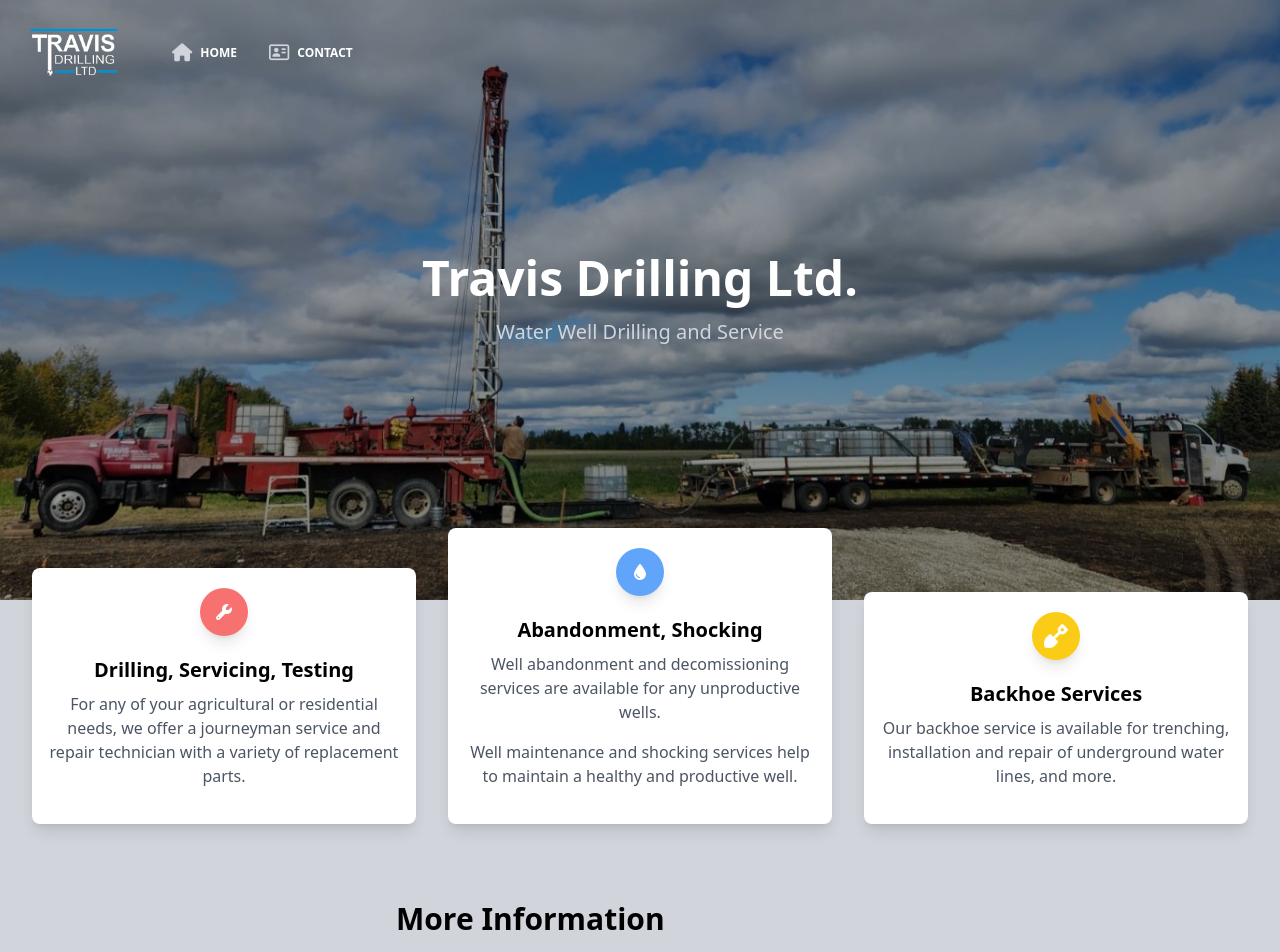
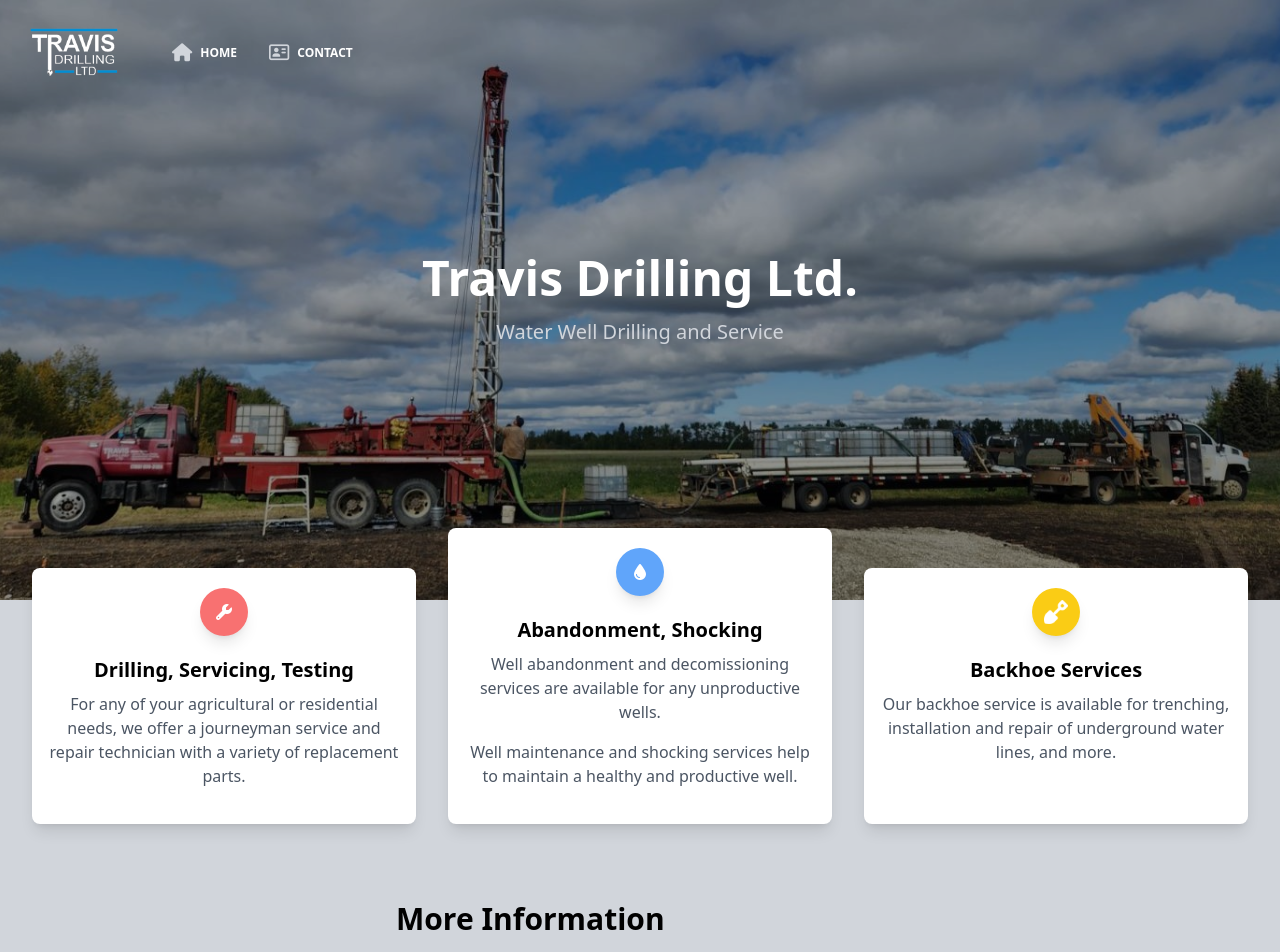
Before and after one commit to Logan9312/Travis-Drilling, a Next.js app: page / in a window 1280 px wide. Shown: the top 952 px of the page. Built offline with nearby package versions, Linux system fonts and the light colour scheme.

Commit message:
Adding empty newline for now

```diff
--- a/src/pages/index.tsx
+++ b/src/pages/index.tsx
@@ -97,6 +97,7 @@
                 Our backhoe service is available for trenching, installation and
                 repair of underground water lines, and more.
               </p>
+              <p>{"\u200b"}</p>
             </div>
           </div>
         </div>
```
